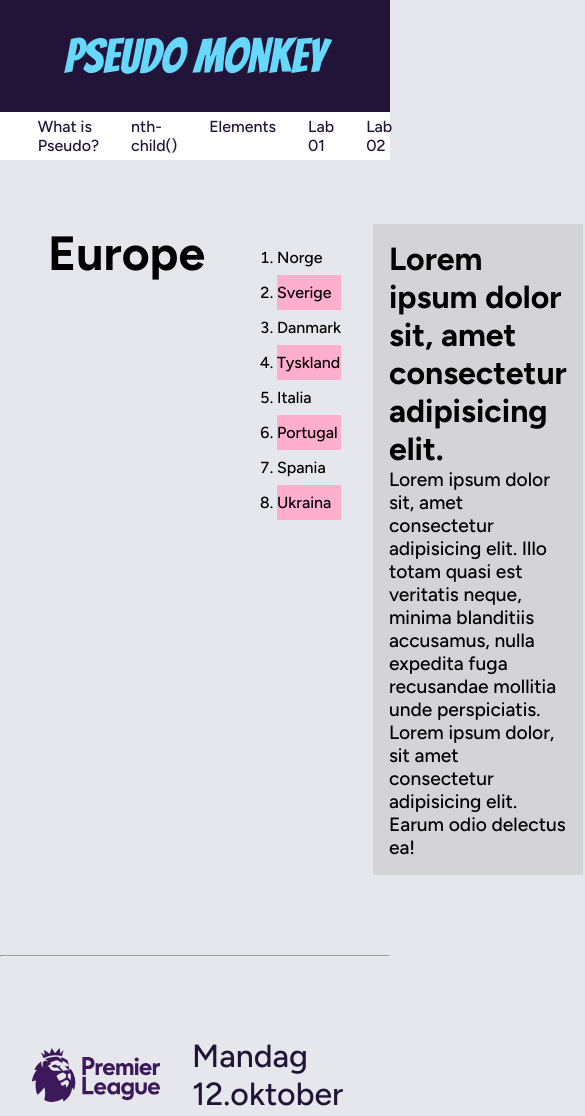
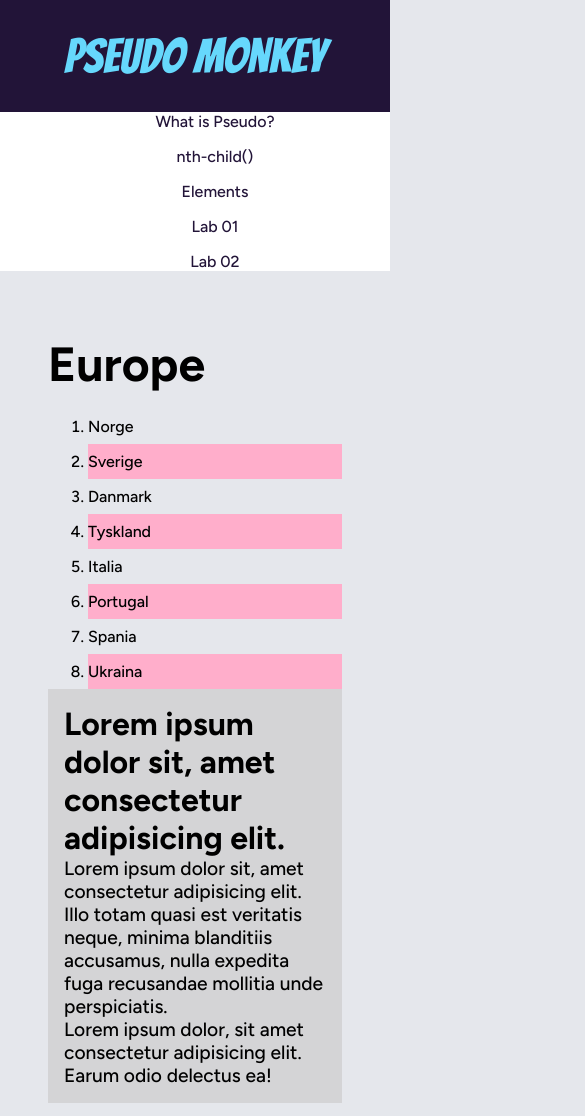
Before and after one commit to mariusrundereim/pseudo-monkey, a plain HTML site: page nth-child.html in a window 390 px wide. Shown: the top 1116 px of the page, 585 px wide, since content can reach past the window. Drawn offline with Linux system fonts and the light colour scheme.

Commit message:
mobilversjon

```diff
--- /dev/null
+++ b/css/mediaqueries.css
@@ -0,0 +1,22 @@
+@media screen and (max-width: 1100px) {
+
+    .main-menu > ul {
+        flex-direction: column;
+        text-align: center;
+        gap: 1rem;
+    }
+
+    /** HOME **/
+    /** NTH - 1 **/
+
+    .nth-1-main {
+        grid-template-columns: 1fr;
+    }
+
+    /* Football Matches */
+
+    .match-list {
+        grid-template-columns: 1fr;
+    }
+
+}
--- a/nth-child.html
+++ b/nth-child.html
@@ -8,6 +8,8 @@
     <link rel="stylesheet" href="/css/styles.css">
     <link rel="stylesheet" href="/css/fontstyles.css">
     <link rel="stylesheet" href="/css/components.css">
+    <link rel="stylesheet" href="/css/mediaqueries.css">
+
     <link rel="stylesheet" href="https://cdnjs.cloudflare.com/ajax/libs/font-awesome/6.2.0/css/all.min.css">
 
     <link rel="preconnect" href="https://fonts.googleapis.com">
```
Also changed, not shown: index.html (+1 -0 lines), lab-1.html (+1 -0 lines).
